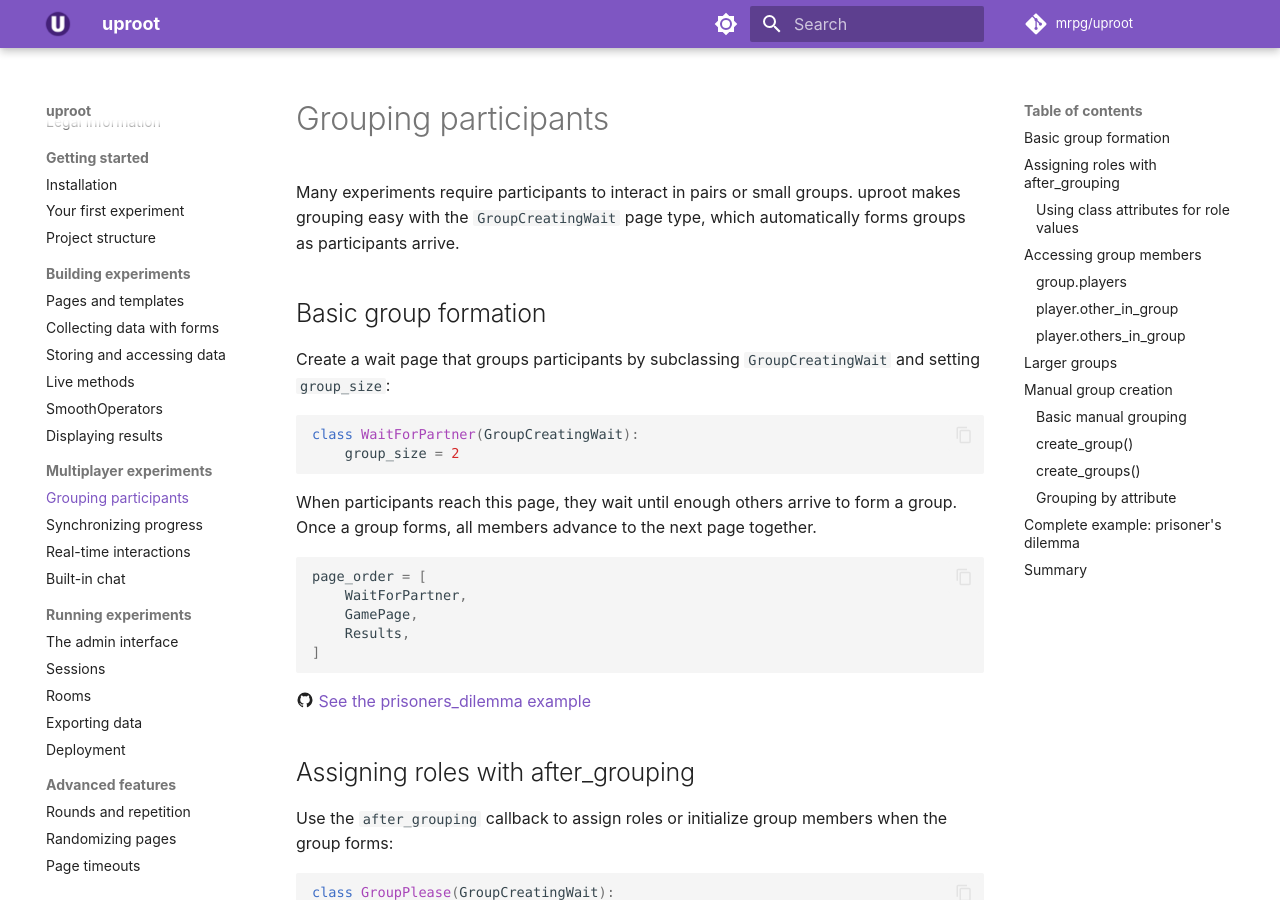
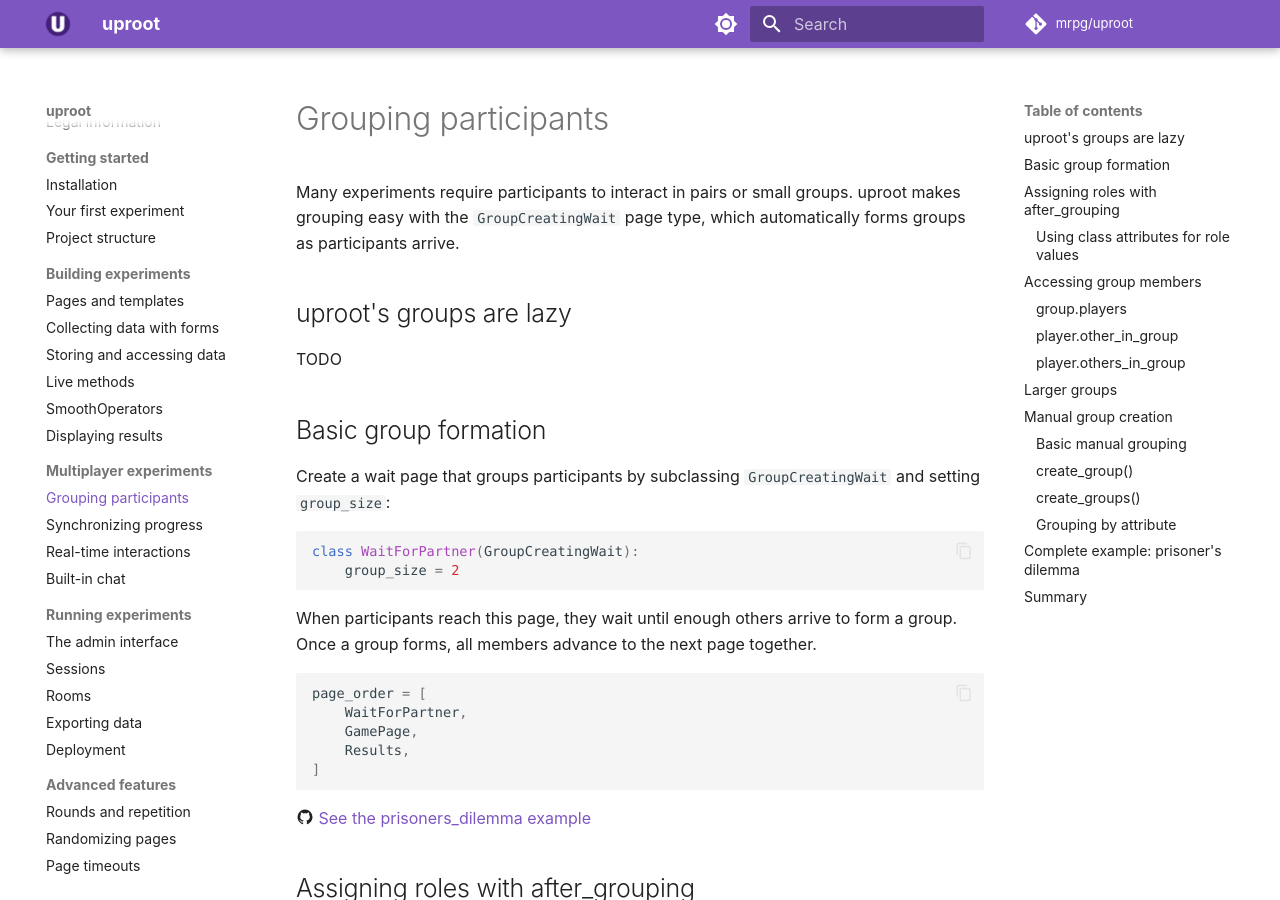
Before and after one commit to mrpg/uproot-docs, an MkDocs documentation site: the page built from docs/multiplayer/groups.md, in a window 1280 px wide and 900 px high. Built offline with MkDocs 1.6.1 and Material for MkDocs 9.7.7, drawn with Linux system fonts in a browser that asks for light colours; comment, search, counter and statistics services are not loaded.

Commit message:
Update docs

```diff
--- a/docs/multiplayer/groups.md
+++ b/docs/multiplayer/groups.md
@@ -1,6 +1,10 @@
 # Grouping participants
 
 Many experiments require participants to interact in pairs or small groups. uproot makes grouping easy with the `GroupCreatingWait` page type, which automatically forms groups as participants arrive.
+
+## uproot's groups are lazy
+
+TODO
 
 ## Basic group formation
 
```
